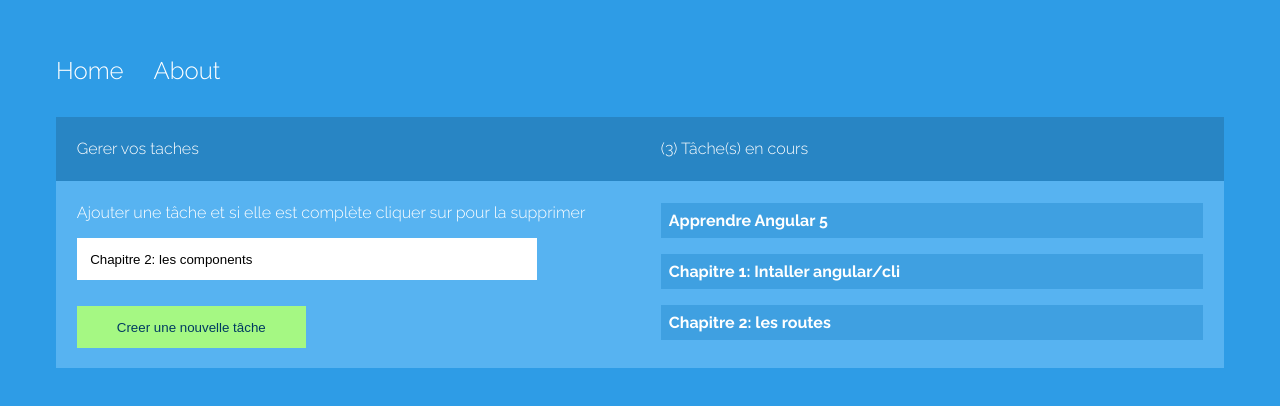
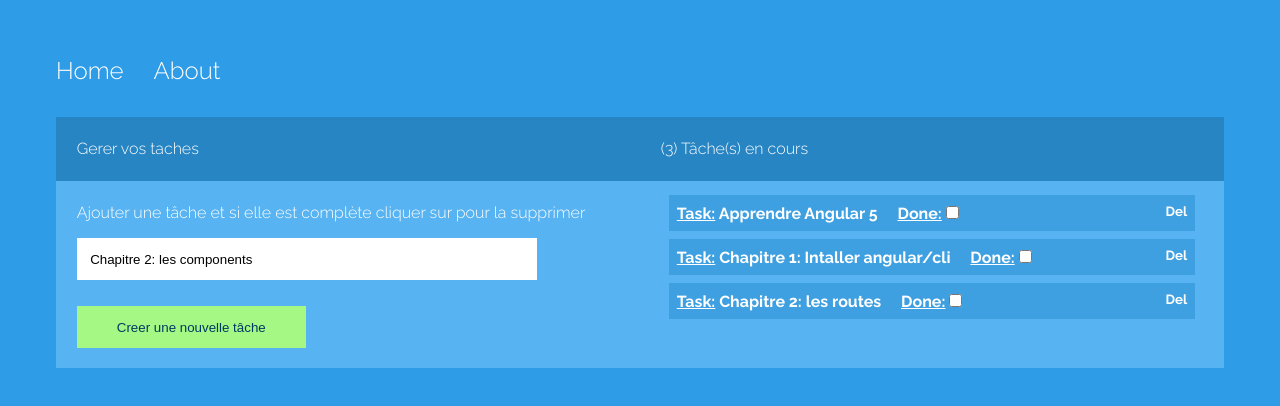
Before and after one commit to sir-kain/TodoApp, an Angular app: page / in a window 1280 px wide. Shown: the top 406 px of the page. Built offline with nearby package versions, Linux system fonts and the light colour scheme.

Commit message:
add done task fonctionnality

```diff
--- a/src/app/data.service.ts
+++ b/src/app/data.service.ts
@@ -27,4 +27,8 @@ export class DataService {
     this.goals.next(goal);
   }
 
+  changeState(goal) {
+    goal.done = !goal.done;
+  }
+
 }
--- a/src/app/home/home.component.html
+++ b/src/app/home/home.component.html
@@ -16,9 +16,19 @@
       <input type="submit" class="btn" [value]="btnText" (click)="addItem()">
     </form>
   </div>
-  <div class="col">
-    <p class="life-container" *ngFor="let goal of goals; let i = index" (click)="removeItem(i)">
-      {{ goal.name }}
-    </p>
-  </div>
+  <ul class="col">
+    <li class="life-container" *ngFor="let goal of goals; let i = index">
+      <span>
+        <u>Task:</u>
+        {{ goal.name }}
+      </span>
+
+      <span style="margin-left: 1rem">
+        <u>Done:</u>
+        <input [(ngModel)]="goal.done" type="checkbox" name="" id="" (click)="stateItem(goal)">
+      </span>
+
+      <small style="float: right;" (click)="removeItem(i)">Del</small>
+    </li>
+  </ul>
 </div>
--- a/src/app/home/home.component.scss
+++ b/src/app/home/home.component.scss
@@ -33,3 +33,8 @@ input.btn {
     font-weight:bold;
     cursor:pointer;
 }
+
+ul li {
+  margin: 0.5rem;
+  display: block;
+}
--- a/src/app/home/home.component.ts
+++ b/src/app/home/home.component.ts
@@ -36,6 +36,7 @@ export class HomeComponent implements OnInit {
   btnText: string = 'Creer une nouvelle tâche';
   goalText: string = 'Chapitre 2: les components';
   goalObj: object;
+  done: boolean;
   goals = [];
 
   constructor(private _data: DataService) { }
@@ -66,4 +67,10 @@ export class HomeComponent implements OnInit {
 
   }
 
+  stateItem(item) {
+    this.itemCount = this.goals.length;
+    this._data.changeState(item);
+
+  }
+
 }
```
